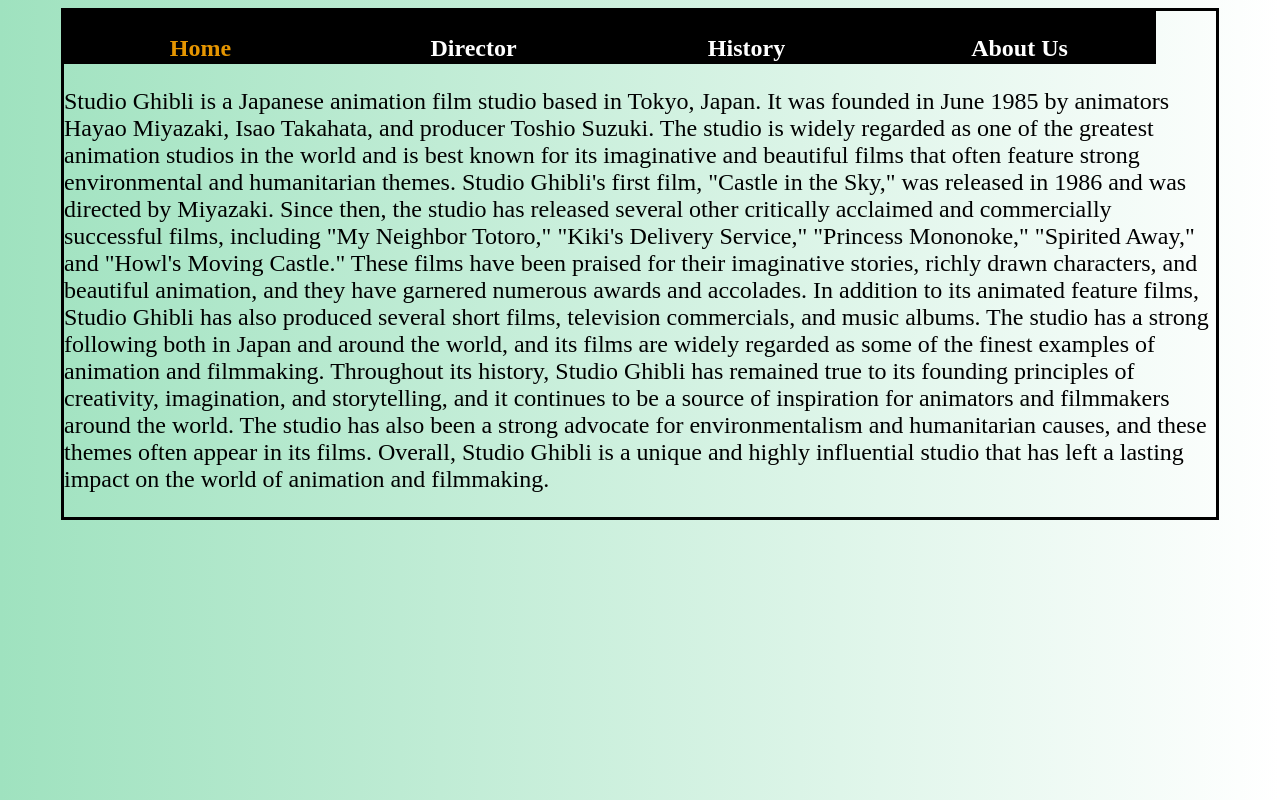
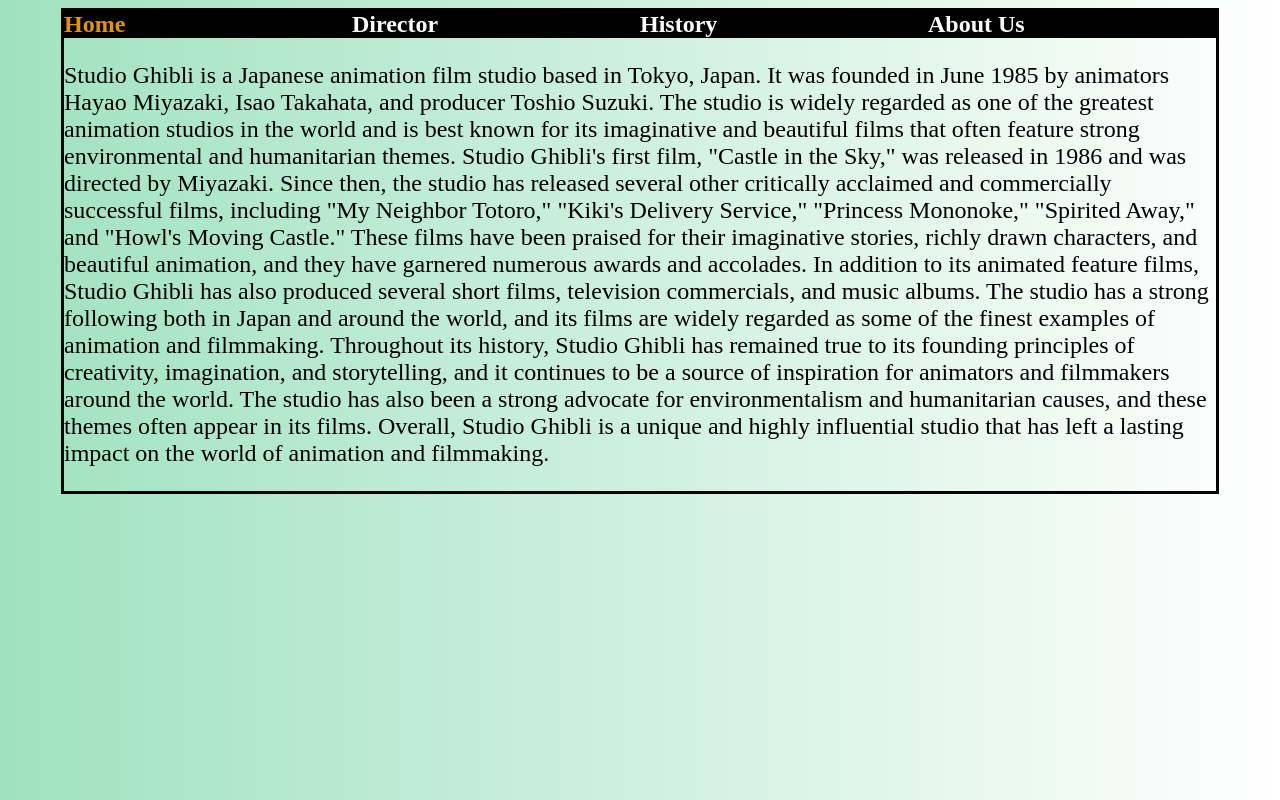
Before and after one commit to tt123-git/Module-4-Assignment, a plain HTML site: page history.html in a window 1280 px wide. Drawn offline with Linux system fonts and the light colour scheme.

Commit message:
Add files via upload

```diff
--- a/style.css
+++ b/style.css
@@ -51,19 +51,20 @@ body {
 	margin: 0;
 	padding: 0;
 	position: relative;
+  display: flex;
+
 }
 #nav_menu ul li {
 	float: left;
+  width: 25%;
+  background-color: black;
 }
 #nav_menu ul li a {
-    display: flex;
     flex-direction: column;
-    width: 273px;
     height: 5px;
     text-align: center;
     padding: 1em 0;
     text-decoration: none;
-    background-color: black;
     color: white;
     font-weight: bold;
 }
```
Also changed, not shown: index.html (+5 -0 lines).
